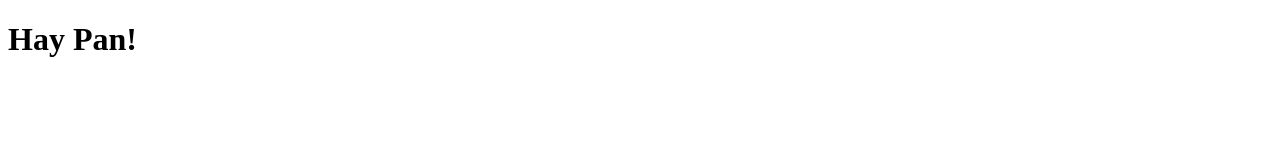
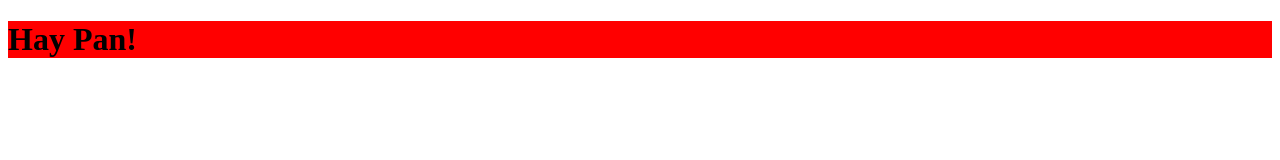
Before and after one commit to gonzalezvictorjuan/Test, a plain HTML site: page index.html in a window 1280 px wide. Drawn offline with Linux system fonts and the light colour scheme.

Commit message:
agregado el css

```diff
--- /dev/null
+++ b/index.css
@@ -0,0 +1,3 @@
+h1 {
+  background-color: red;
+}
--- a/index.html
+++ b/index.html
@@ -5,6 +5,7 @@
     <meta http-equiv="X-UA-Compatible" content="IE=edge" />
     <meta name="viewport" content="width=device-width, initial-scale=1.0" />
     <title>Panaderia LaFlauta</title>
+    <link rel="stylesheet" href="index.css" />
   </head>
   <body>
     <h1>Hay Pan!</h1>
```
